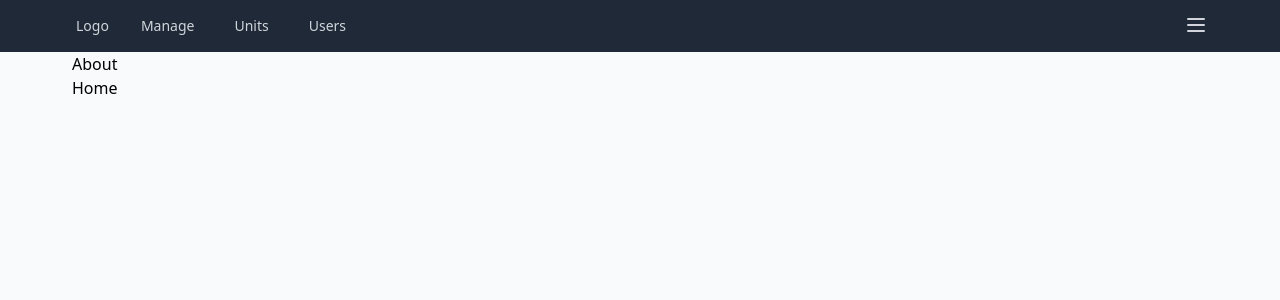
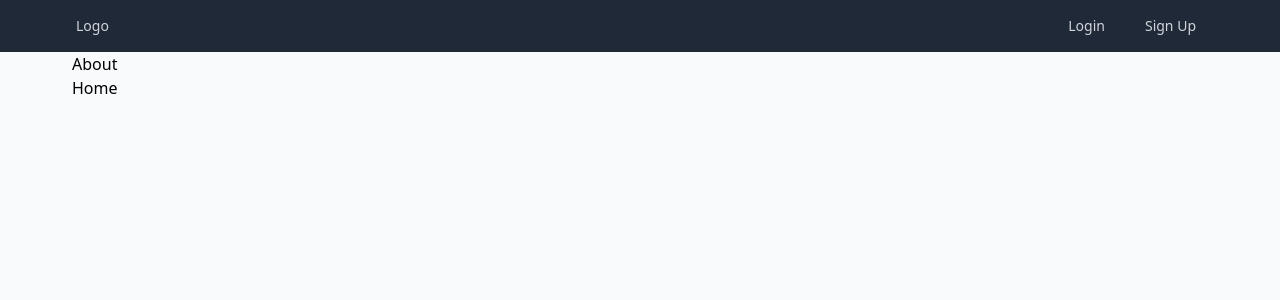
Before and after one commit to kevintdao/hvac-erecords, a Next.js app in the folder client/: page / in a window 1280 px wide. Shown: the top 300 px of the page. Built offline with nearby package versions, Linux system fonts and the light colour scheme.

Commit message:
Change navbar props to no role/not logged in

```diff
--- a/client/pages/_app.js
+++ b/client/pages/_app.js
@@ -4,7 +4,7 @@ import '../styles/globals.css'
 function MyApp({ Component, pageProps }) {
   return (
     <div>
-      <NavBar role="Maintenance Company" loggedIn/>
+      <NavBar />
       <div className="max-w-6xl px-2 container mx-auto">
         <Component {...pageProps} />
       </div>
```
